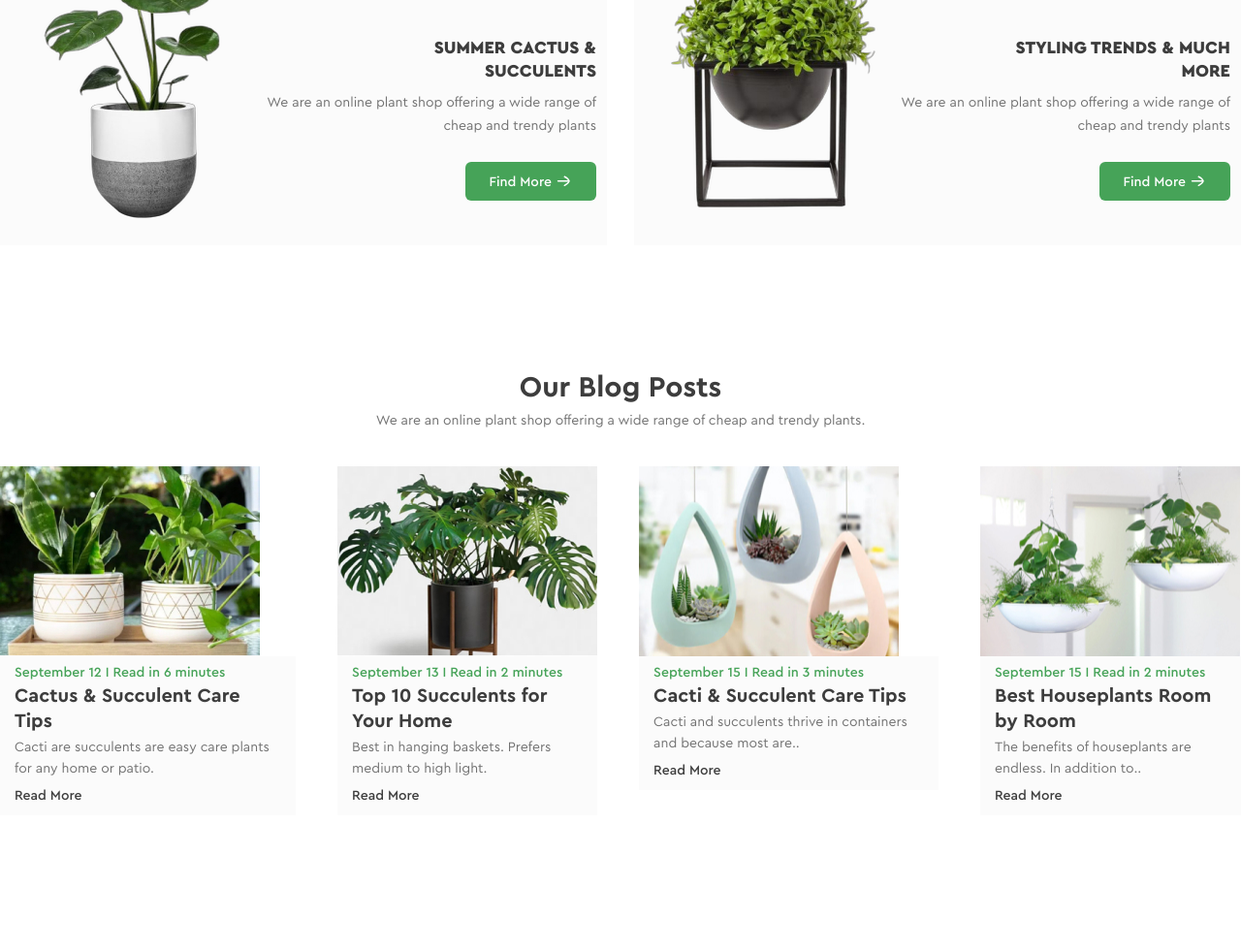
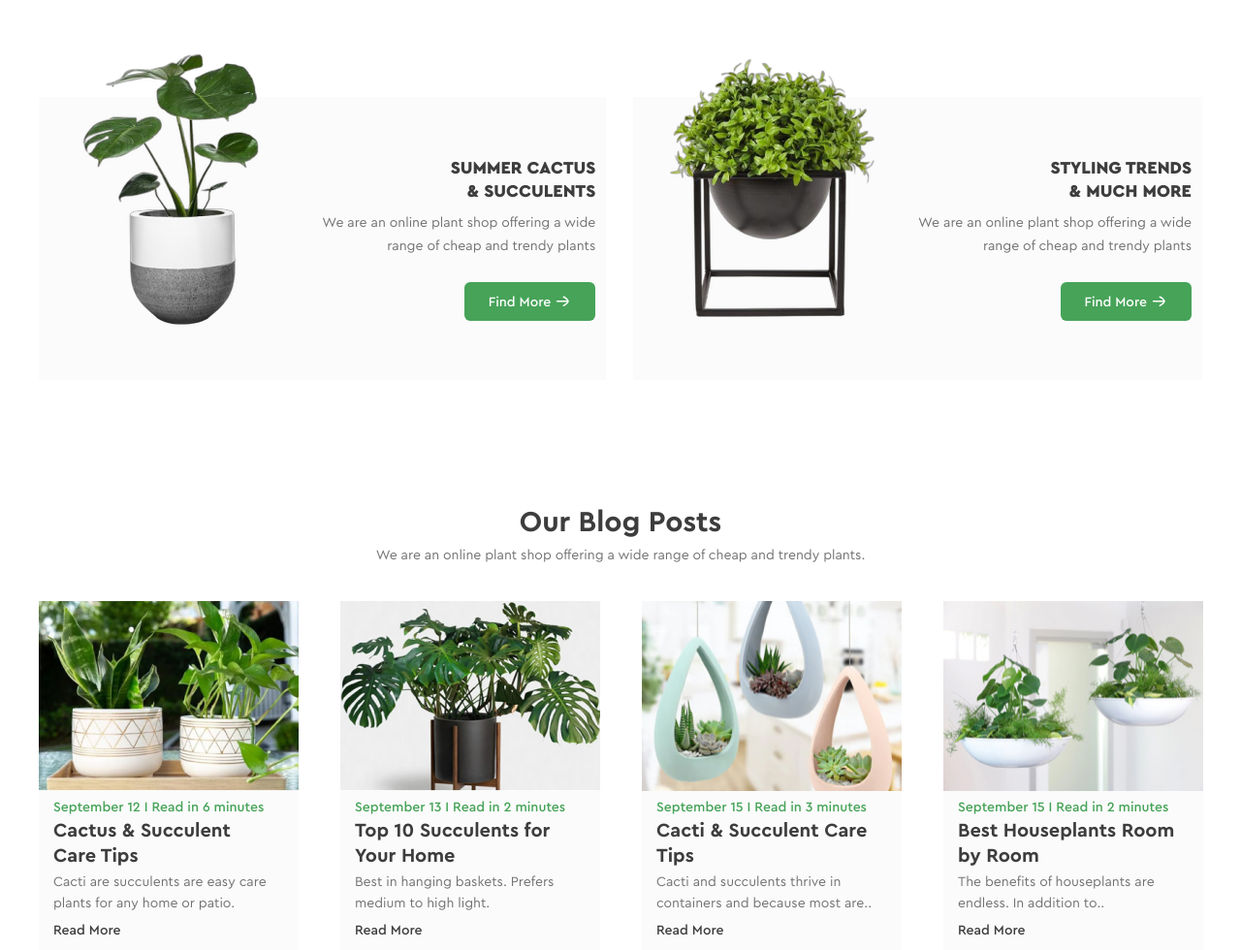
Before and after one commit to valerii-shkliar/greenshop, a plain HTML site: page index.html in a window 1280 px wide. Shown: the whole page at 97% size. Before the commit the page ends 841 px from the top, so only its background shows below. Drawn offline with Linux system fonts and the light colour scheme; files whose address does not match are found by name.

Commit message:
fix displayed additional-offers section

```diff
--- a/css/style.css
+++ b/css/style.css
@@ -51,6 +51,7 @@
 
 html {
   font-size: 14px;
+  font-weight: 400;
   font-family: 'cera_proregular', 'sans serif';
 }
 
@@ -216,10 +217,10 @@ html {
   background-image: url('../images/icons/facebook-logo.svg');
   margin-right: 4px;
 }
-/* body {
+body {
   margin-top: 100px; /*Сделано только для корректного отображения секции (при полной готовности страницы УДАЛИТЬ свойство!)*/
-/* } */
-*/ .wrapper {
+}
+.wrapper {
   max-width: 1200px;
   margin: auto;
 }
@@ -235,33 +236,32 @@ main .additional-offers .wrapper {
 main section.additional-offers article {
   display: flex;
   align-items: center;
-  padding: 37px 11px 46px 0px;
   background-color: #fbfbfb;
-  position: relative;
 }
 main section.additional-offers img {
-  position: absolute;
-  top: -60px;
+  display: block;
+  position: relative;
+  top: -50px;
   left: 0;
 }
 main section.additional-offers .content-container {
+  padding-right: 11px;
   text-align: right;
 }
 main section.additional-offers .content-container .title {
   font-family: 'cera_problack', sans-serif;
+  font-weight: 900;
   font-size: 18px;
   color: #3d3d3d;
   text-transform: uppercase;
   line-height: 133%;
   text-align: right;
   margin-bottom: 9px;
-  padding-left: 380px;
 }
 main section.additional-offers .content-container .text {
   color: #727272;
   line-height: 171%;
   margin-bottom: 25px;
-  padding-left: 264px;
 }
 main section.additional-offers .content-container .btn {
   display: inline-flex;
@@ -270,6 +270,7 @@ main section.additional-offers .content-container .btn {
   line-height: 143%;
   color: white;
   font-family: 'cera_promedium', sans-serif;
+  font-weight: 500;
   border-radius: 6px;
   padding: 10px 25px;
 }
@@ -296,6 +297,7 @@ main .blog-posts {
 main .blog-posts h2.title {
   font-size: 30px;
   font-family: 'cera_probold', sans-serif;
+  font-weight: 700;
   margin-bottom: 15px;
   line-height: 53%;
   color: #3d3d3d;
@@ -321,11 +323,13 @@ main section.blog-posts .article-container .card img {
 main section.blog-posts .article-container .card .card-content .about {
   color: #46a358;
   font-family: 'cera_promedium', sans-serif;
+  font-weight: 500;
   margin-bottom: 4px;
 }
 main section.blog-posts .article-container .card .card-content .title {
   font-size: 20px;
   font-family: 'cera_probold', sans-serif;
+  font-weight: 700;
   line-height: 114%;
   line-height: 130%;
   color: #3d3d3d;
@@ -339,6 +343,7 @@ main section.blog-posts .article-container .card .card-content .text {
 main section.blog-posts .article-container .card .card-content .btn {
   align-items: center;
   font-family: 'cera_promedium', sans-serif;
+  font-weight: 500;
   color: #3d3d3d;
   line-height: 114%;
 }
--- a/index.html
+++ b/index.html
@@ -4,6 +4,7 @@
     <meta charset="UTF-8" />
     <meta name="viewport" content="width=device-width, initial-scale=1.0" />
     <title>GREENSHOP</title>
+    <link rel="shortcut icon" href="./images/icons/favicon.svg" type="image/x-icon" />
     <link rel="stylesheet" href="./css/reset.css" />
     <link rel="stylesheet" href="./css/style.css" />
   </head>
@@ -21,7 +22,10 @@
                 class="image-plant"
               />
               <div class="content-container">
-                <h3 class="title">Summer cactus & succulents</h3>
+                <h3 class="title">
+                  Summer cactus<br />
+                  & succulents
+                </h3>
                 <p class="text">
                   We are an online plant shop offering a wide range of cheap and trendy plants
                 </p>
@@ -37,7 +41,7 @@
                 class="image-plant"
               />
               <div class="content-container">
-                <h3 class="title">Styling Trends & much more</h3>
+                <h3 class="title">Styling Trends <br />& much more</h3>
                 <p class="text">
                   We are an online plant shop offering a wide range of cheap and trendy plants
                 </p>
```
